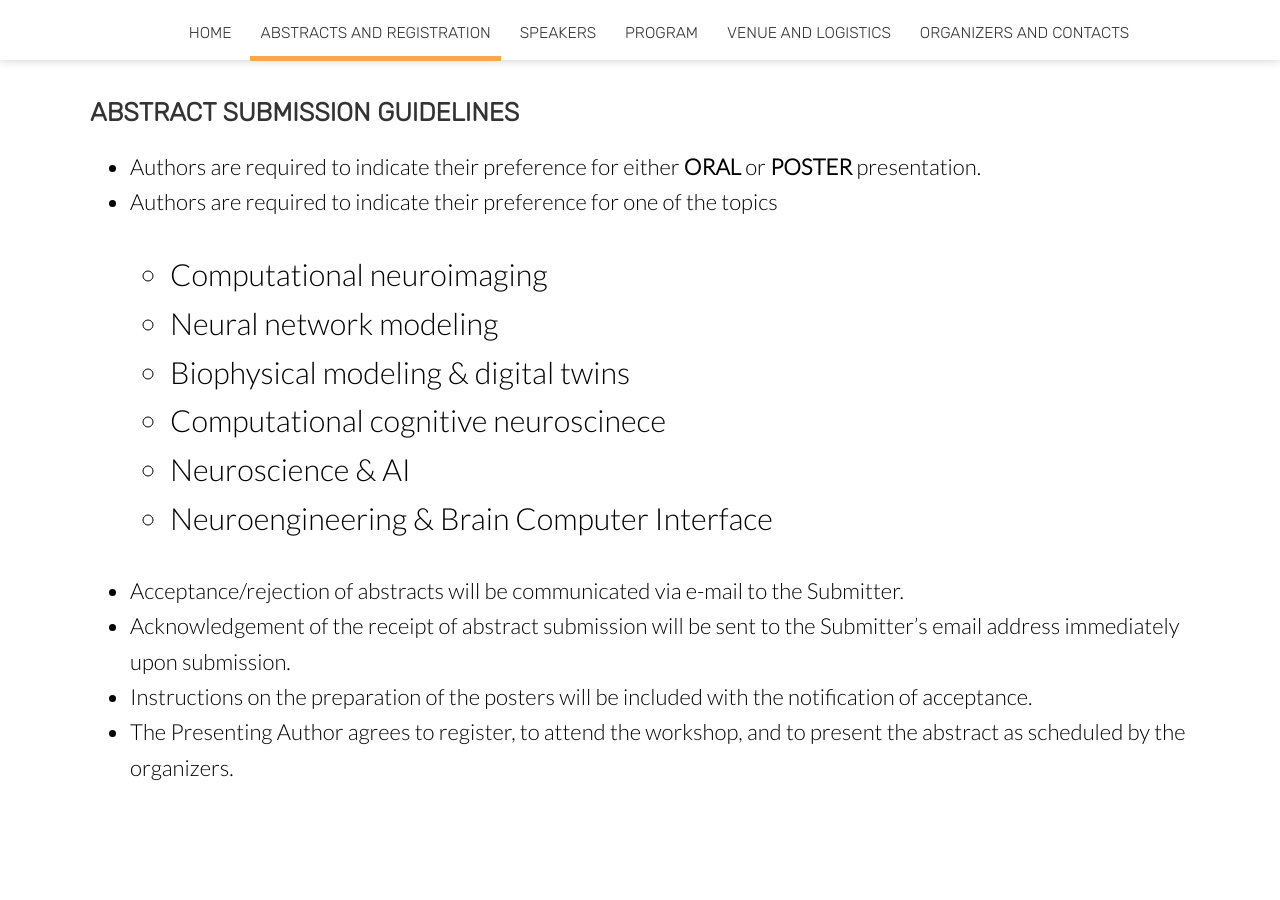
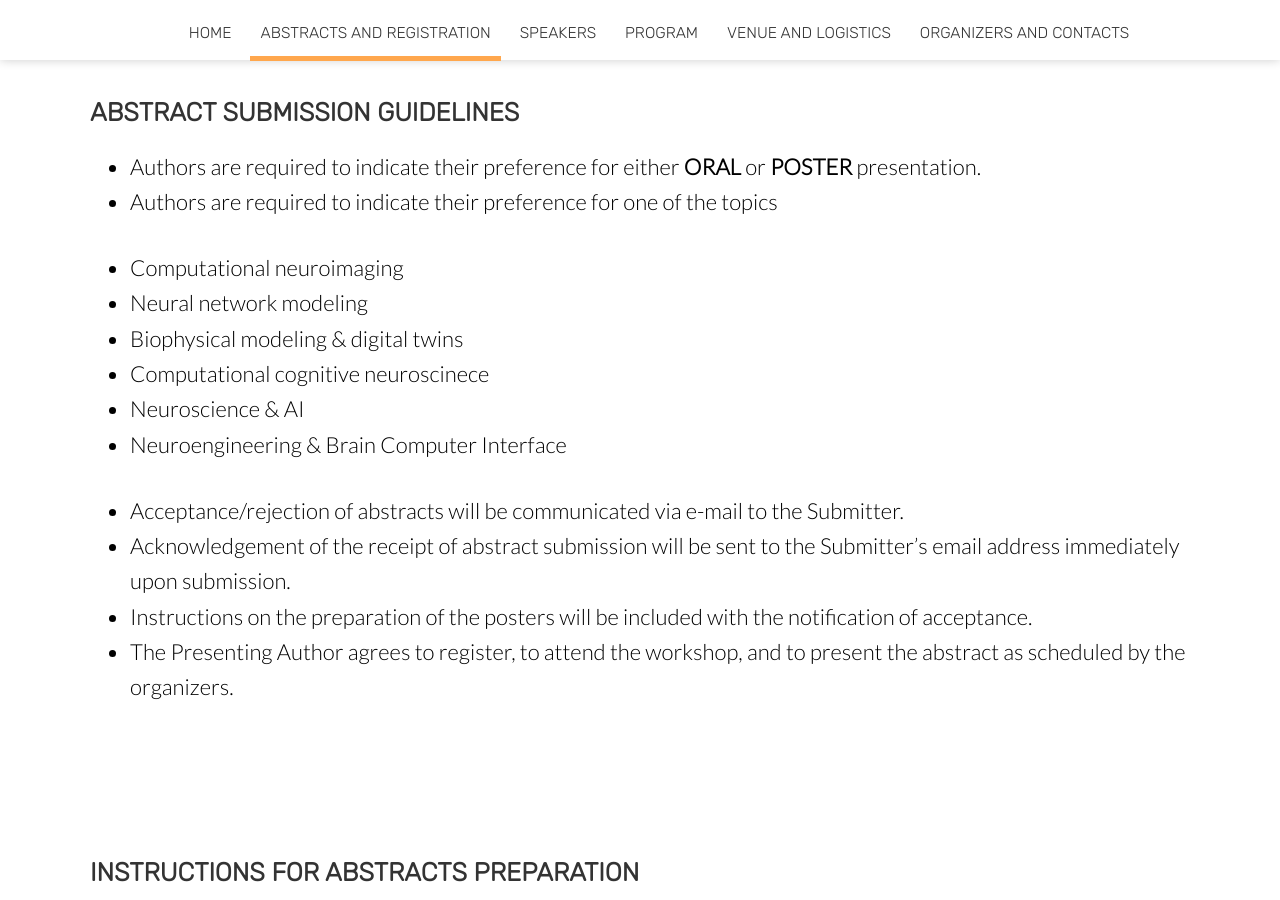
Before and after one commit to INCNgit/incn, a Jekyll site: the page built from registration.html, in a window 1280 px wide and 900 px high, scrolled down 950 px. Built offline with Jekyll 4.4.1, drawn with Linux system fonts in a browser that asks for light colours; nearby versions of some CDN libraries.

Commit message:
abstracts

```diff
--- a/registration.html
+++ b/registration.html
@@ -144,7 +144,7 @@ image: /images/background/backpd.png
 					<li>Authors are required to indicate their preference for either <b>ORAL</b> or <b>POSTER</b> presentation.</li>
 					<li>Authors are required to indicate their preference for one of the topics
 						<p class="editable">
-						<ul>
+
 							<li>Computational neuroimaging</li>
 							<li>Neural network modeling</li>
 							<li>Biophysical modeling & digital twins</li>
@@ -152,7 +152,7 @@ image: /images/background/backpd.png
 							<li>Neuroscience & AI</li>
 							<li>Neuroengineering & Brain Computer Interface</li>
 
-						</ul></p>
+						</p>
 					</li>
 
 					<li>Acceptance/rejection of abstracts will be communicated via e-mail to the Submitter.</li> <!-- by <b>May 15th, 2025</b>-->
```
